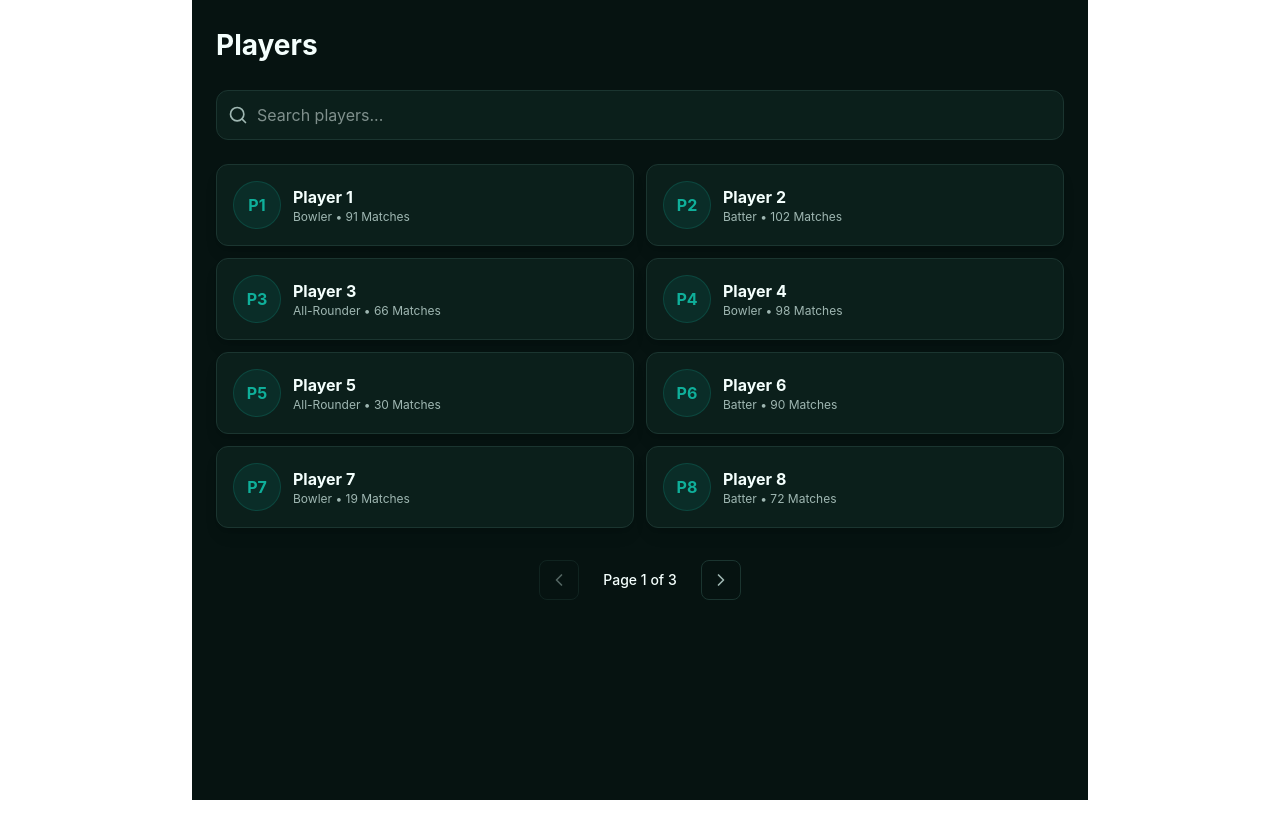
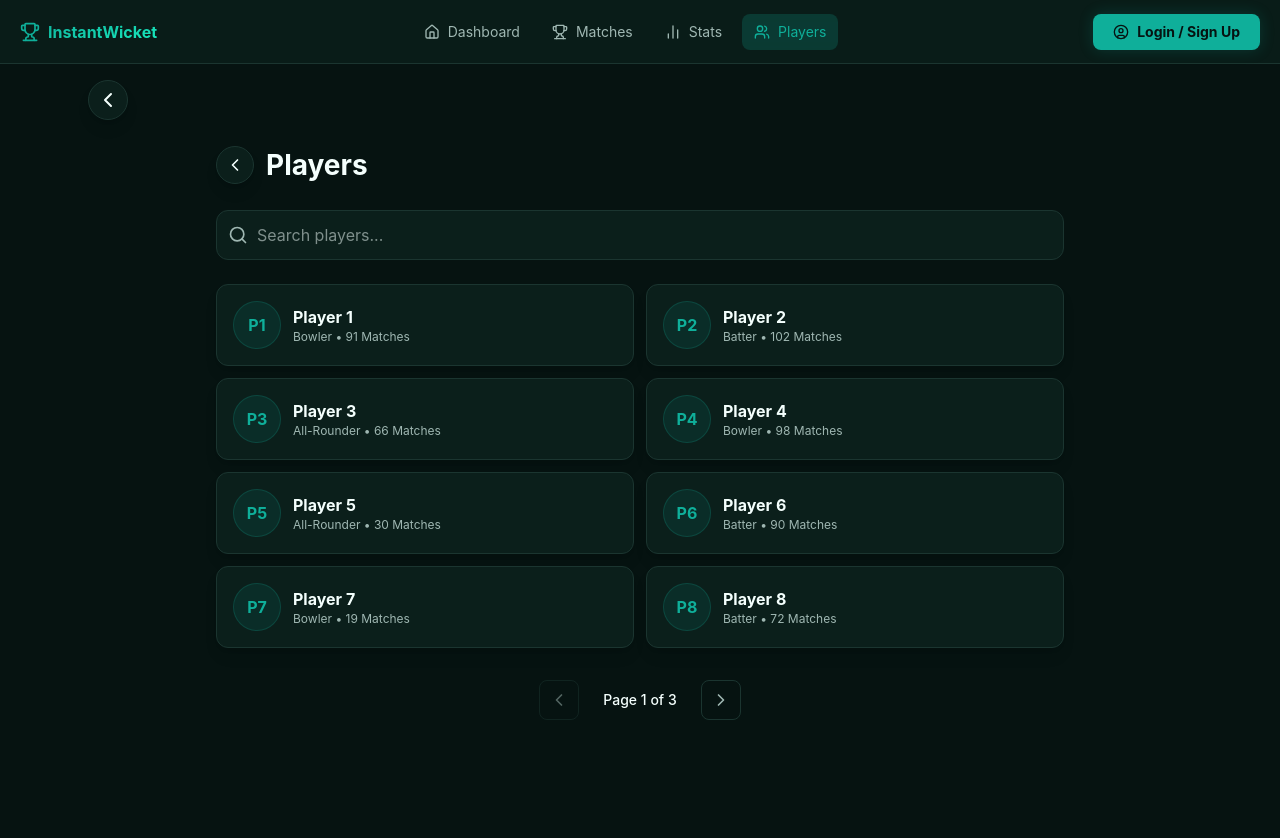
Before and after one commit to Avi-0009/InstantWicket-frontend, a React (Vite) app: page /players in a window 1280 px wide. Shown: the top 838 px of the page. Before the commit the page ends 800 px from the top, so only its background shows below. Built offline with nearby package versions, Linux system fonts and the light colour scheme.

Commit message:
routes are fixed and after use the backbutton its navigate to main screen, its also fixed and mockup working fine

```diff
--- a/src/App.tsx
+++ b/src/App.tsx
@@ -12,26 +12,27 @@ import SettingsPage from "./pages/SettingsPage";
 import PlayerStatsPage from "./pages/PlayerStatsPage";
 import PlayersListPage from "./pages/PlayerListPage";
 
-function App() {
+const App = () => {
   return (
     <Router>
       <Routes>
-        {/* Routes WITH the layout (Navbars) */}
+        {/* Routes WITH the layout (Contains Bottom Navbar) */}
         <Route element={<MainLayout />}>
           <Route path="/" element={<Dashboard />} />
+          <Route path="/settings" element={<SettingsPage />} />
+          <Route path="/players" element={<PlayersListPage />} />
+          <Route path="/player-stats" element={<PlayerStatsPage />} />
         </Route>
-        {/* Routes WITHOUT the layout (Auth) */}
+
+        {/* Routes WITHOUT the layout (Full screen pages) */}
         <Route path="/auth" element={<AuthPage />} />
-        {/* Fallback */}
+        <Route path="/match/live" element={<LiveScoring />} />
+
+        {/* Fallback for unknown routes */}
         <Route path="*" element={<Navigate to="/" replace />} />
-        // Inside App.tsx Routes block:
-        <Route path="/match/live" element={<LiveScoring />} />
-        <Route path="/settings" element={<SettingsPage />} />
-        <Route path="/players" element={<PlayersListPage />} />
-        <Route path="/player-stats" element={<PlayerStatsPage />} />
       </Routes>
     </Router>
   );
-}
+};
 
 export default App;
--- a/src/layouts/MainLayout.tsx
+++ b/src/layouts/MainLayout.tsx
@@ -86,7 +86,6 @@ const MainLayout = () => {
           </Link>
         )}
       </nav>
-
       {/* Dynamic Back Button for Desktop (Optional) */}
       {location.pathname !== "/" && (
         <div className="hidden md:flex px-4 md:px-6 pt-4 max-w-6xl mx-auto w-full">
@@ -98,10 +97,8 @@ const MainLayout = () => {
           </button>
         </div>
       )}
-
       {/* Main Page Content */}
       <Outlet />
-
       {/* MOBILE BOTTOM NAVBAR - Hidden on Settings page */}
       {location.pathname !== "/settings" && (
         <div className="fixed bottom-0 w-full bg-[#0b1f1b]/95 backdrop-blur-md border-t border-[#1B3530] py-2 px-2 flex justify-between items-center md:hidden z-50">
@@ -145,16 +142,28 @@ const MainLayout = () => {
             <span className="text-[10px] font-medium">Players</span>
           </Link>
 
-          {/* 5. Stats */}
-          <Link
-            to="/stats"
-            className={`flex flex-col items-center gap-1 w-[20%] py-1 ${location.pathname === "/stats" ? "text-[#0FAF9A]" : "text-[#9FB7B2]"}`}
-          >
-            <BarChart2 className="w-5 h-5" />
-            <span className="text-[10px] font-medium">Stats</span>
-          </Link>
+          {/* 5. Profile / Login (Replaced Stats) */}
+          {isAuthenticated && user ? (
+            <Link
+              to="/settings"
+              className={`flex flex-col items-center gap-1 w-[20%] py-1 ${location.pathname === "/settings" ? "text-[#0FAF9A]" : "text-[#9FB7B2]"}`}
+            >
+              <div className="w-5 h-5 rounded-full bg-[#0FAF9A]/20 text-[#0FAF9A] flex items-center justify-center text-[10px] font-bold border border-[#0FAF9A]/30">
+                {getInitials(user.name)}
+              </div>
+              <span className="text-[10px] font-medium">Profile</span>
+            </Link>
+          ) : (
+            <Link
+              to="/auth"
+              className={`flex flex-col items-center gap-1 w-[20%] py-1 ${location.pathname === "/auth" ? "text-[#0FAF9A]" : "text-[#9FB7B2]"}`}
+            >
+              <UserCircle className="w-5 h-5" />
+              <span className="text-[10px] font-medium">Login</span>
+            </Link>
+          )}
         </div>
-      )}
+      )}{" "}
     </div>
   );
 };
--- a/src/pages/PlayerListPage.tsx
+++ b/src/pages/PlayerListPage.tsx
@@ -23,7 +23,14 @@ const PlayersListPage = () => {
 
   return (
     <main className="p-4 md:p-6 max-w-4xl mx-auto w-full pb-24 bg-[#061311] min-h-screen">
-      <div className="flex items-center justify-between mb-6">
+      {/* HEADER WITH BACK BUTTON */}
+      <div className="flex items-center gap-3 mb-6">
+        <button
+          onClick={() => navigate("/")}
+          className="p-2 bg-[#0B1F1B] border border-[#1B3530] rounded-full hover:bg-[#122A25] hover:border-[#0FAF9A]/50 transition-all shadow-lg text-[#F4FFFD]"
+        >
+          <ChevronLeft className="w-5 h-5" />
+        </button>
         <h1 className="text-[28px] font-bold text-[#F4FFFD]">Players</h1>
       </div>
 
--- a/src/pages/PlayerStatsPage.tsx
+++ b/src/pages/PlayerStatsPage.tsx
@@ -99,7 +99,7 @@ const PlayerStatsPage = () => {
   return (
     <div className="min-h-screen bg-[#061311] font-sans pb-24">
       <div className="max-w-5xl mx-auto p-4 md:p-6">
-        <PageHeader title="Player Profile" />
+        <PageHeader title="Player Profile" backUrl="/players" />
 
         {/* PROFILE HEADER HERO */}
         <div className="bg-gradient-to-br from-[#0B1F1B] to-[#061311] border border-[#1B3530] rounded-2xl p-6 md:p-8 mb-8 shadow-2xl relative overflow-hidden">
```
